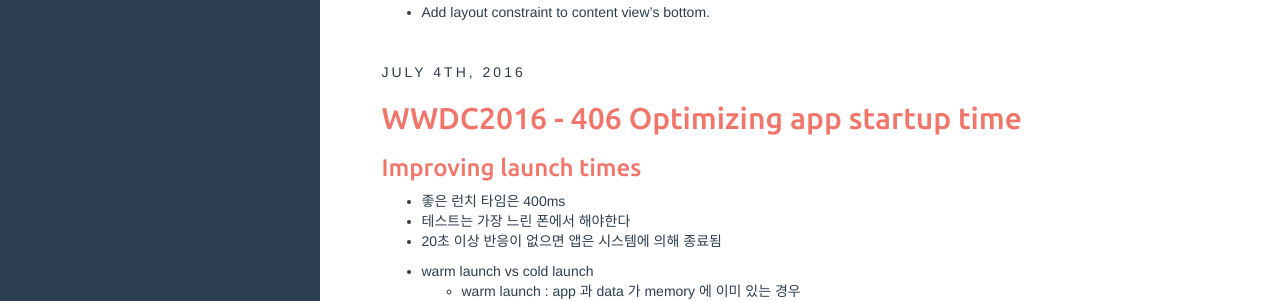
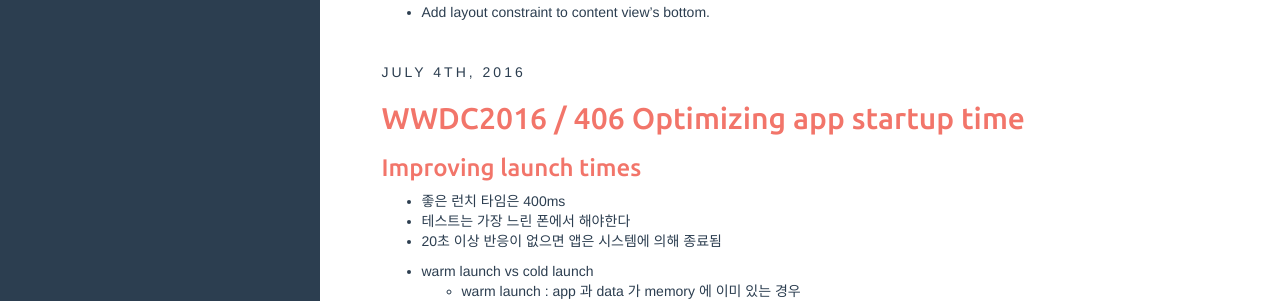
Before and after one commit to mlight3/mlight3.github.io, a Jekyll site: the page built from index.html, in a window 1280 px wide and 1340 px high. Shown: the part 624-925 px from the top of the window. Built offline with Jekyll 4.4.1, drawn with Linux system fonts in a browser that asks for light colours; the list of posts is cut into pages by our own code.

```diff
--- a/_posts/2016-07-04-wwdc2016-406-optimizing-app-startup-time.markdown
+++ b/_posts/2016-07-04-wwdc2016-406-optimizing-app-startup-time.markdown
@@ -1,6 +1,6 @@
 ---
 published: true
-title: WWDC2016 - 406 Optimizing app startup time
+title: WWDC2016 / 406 Optimizing app startup time
 layout: post
 ---
 ### Improving launch times
```
